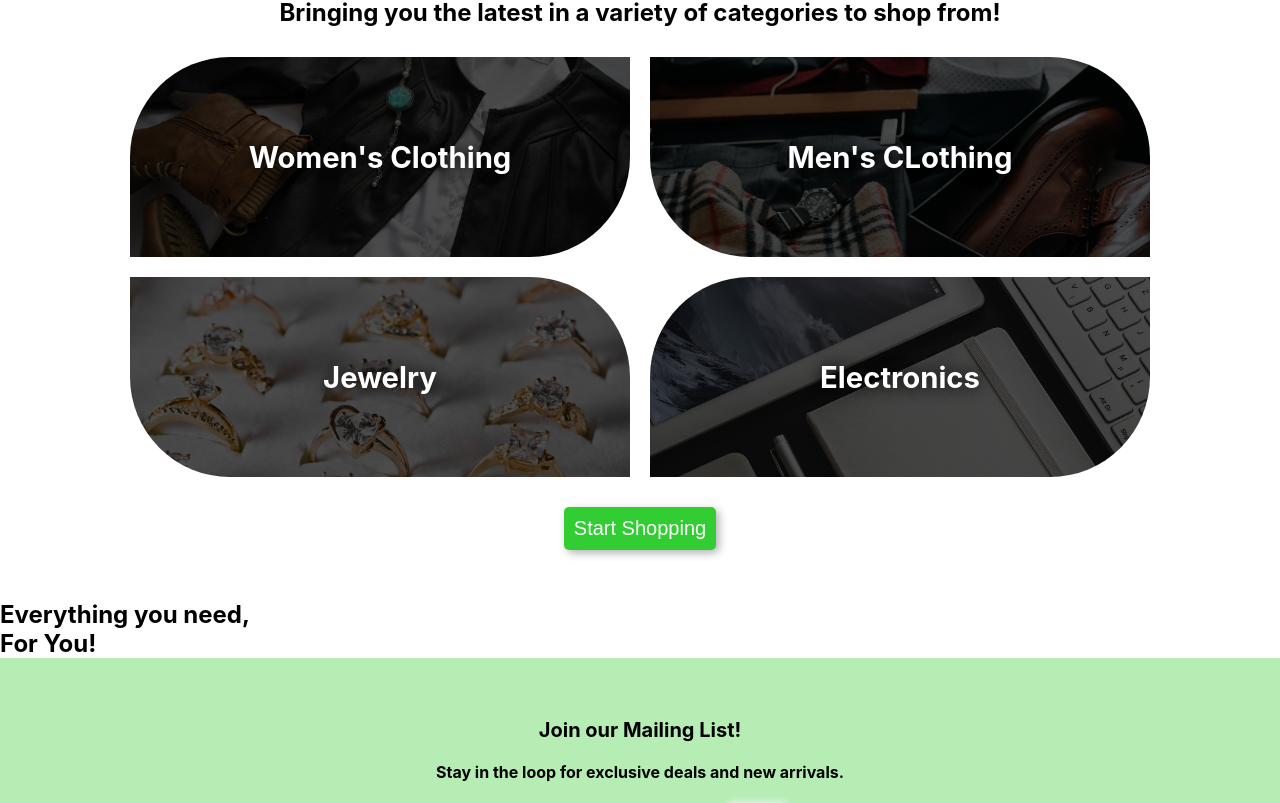
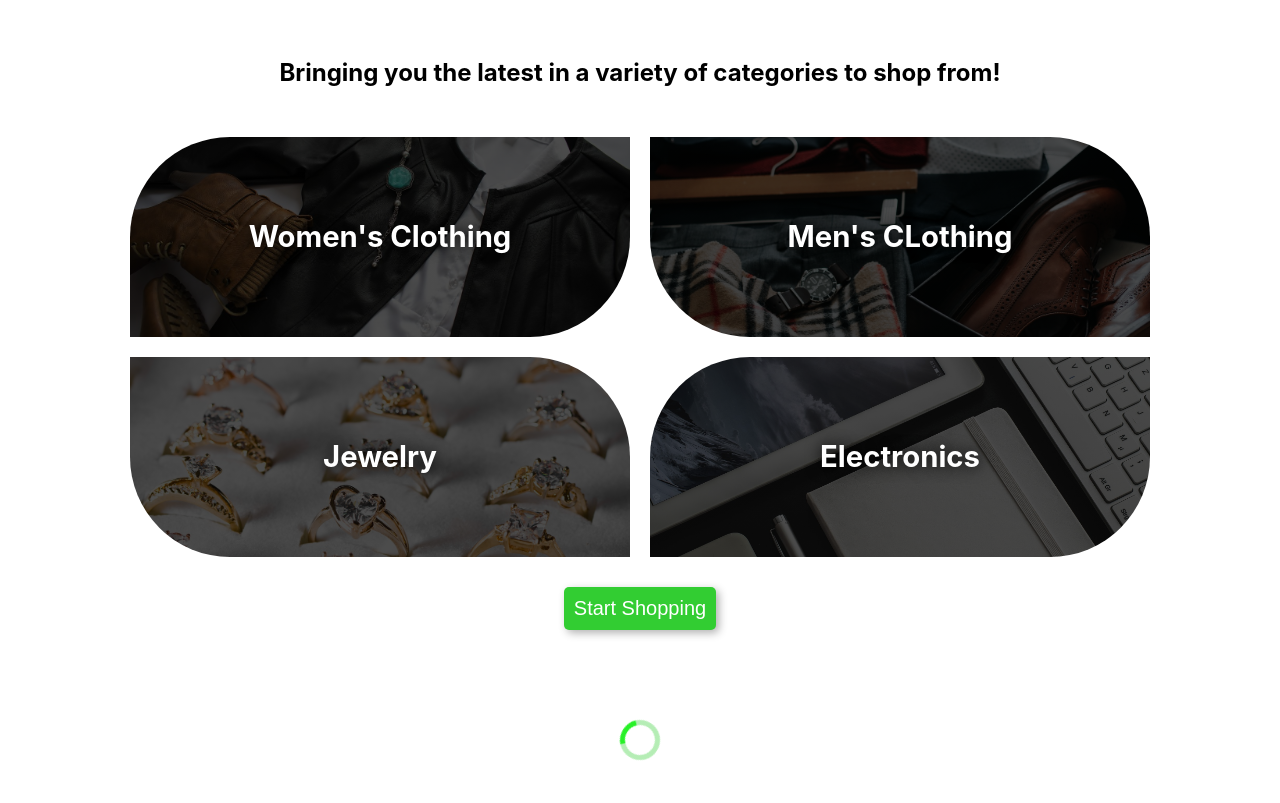
Before and after one commit to TrixyParra/ecommerce-app, a React (Create React App) app: page / in a window 1280 px wide. Shown: the part 737-1540 px from the top of the page. Built offline with nearby package versions, Linux system fonts and the light colour scheme.

Commit message:
Home.js - made the Start Shoppng button to link to the Shop page. Products.js and ProductDetails.js - added a class to the Loading div. ProductList.js - fixed some spacing. App.css - styled/animated loading spinner.

```diff
--- a/src/App.css
+++ b/src/App.css
@@ -41,8 +41,11 @@
 /* My CSS */
 
 * {
+  box-sizing: border-box;
+}
+
+body {
   margin: 0;
-  box-sizing: border-box;
 }
 
 /* Navbar & Footer */
@@ -113,6 +116,28 @@ footer p {
 }
 /* End of Navbar & Footer */
 
+
+/* Loader / Loading */
+.Loading {
+  height: 40px;
+  width: 40px;
+  border: 5px solid rgba(50, 205, 50, 0.356);
+  border-radius: 50%;
+  border-top-color: rgb(40, 241, 40);
+  /* margin: 40vh auto;  */   /* ! margin top/bottom affects where page loads to instead of the top */
+  margin: 70px auto;
+  animation: spinner 1s linear infinite;
+}
+
+@keyframes spinner {
+  0% {
+    transform: rotate(0deg);
+  }
+  100% {
+    transform: rotate(360deg);
+  }
+}
+/* End of Loader / Loading */
 
 /* .Content {
   max-width: 600px;
--- a/src/components/Home.js
+++ b/src/components/Home.js
@@ -1,3 +1,5 @@
+import { Link } from "react-router-dom";
+
 export default function Home() {
 
     return (
@@ -22,9 +24,11 @@ export default function Home() {
                         <h3>Electronics</h3>
                     </div>
                 </div>
+                <Link to="/shop">
                 <button className="Shop-Button">Start Shopping</button>
+                </Link>
             </div>
-
+            <div className="Loading"></div>
             <div className="Slogan">
                 <h2>Everything you need,<br></br>For You!</h2>
             </div>
--- a/src/components/ProductDetails.js
+++ b/src/components/ProductDetails.js
@@ -11,7 +11,7 @@ export default function ProductDetails() {
     return (
         <>
             <article className="Product-Details">
-                { isLoading && <div>Loading...</div> }
+                { isLoading && <div className="Loading"></div> }
                 { error && <div>{ error }</div> }
                 { product && (
                     <div className="Product-Card">
--- a/src/components/Products.js
+++ b/src/components/Products.js
@@ -8,7 +8,7 @@ export default function Products() {
     return (
         <div className="Home">
             { error && <div>{error}</div> }
-            { isLoading && <div>Loading...</div> }
+            { isLoading && <div className="Loading"></div> }
             { products && <ProductsList products={products} title="All Products!" /> }
         </div>
     );
```
Also changed, not shown: src/components/ProductsList.js (line endings or trailing spaces).
